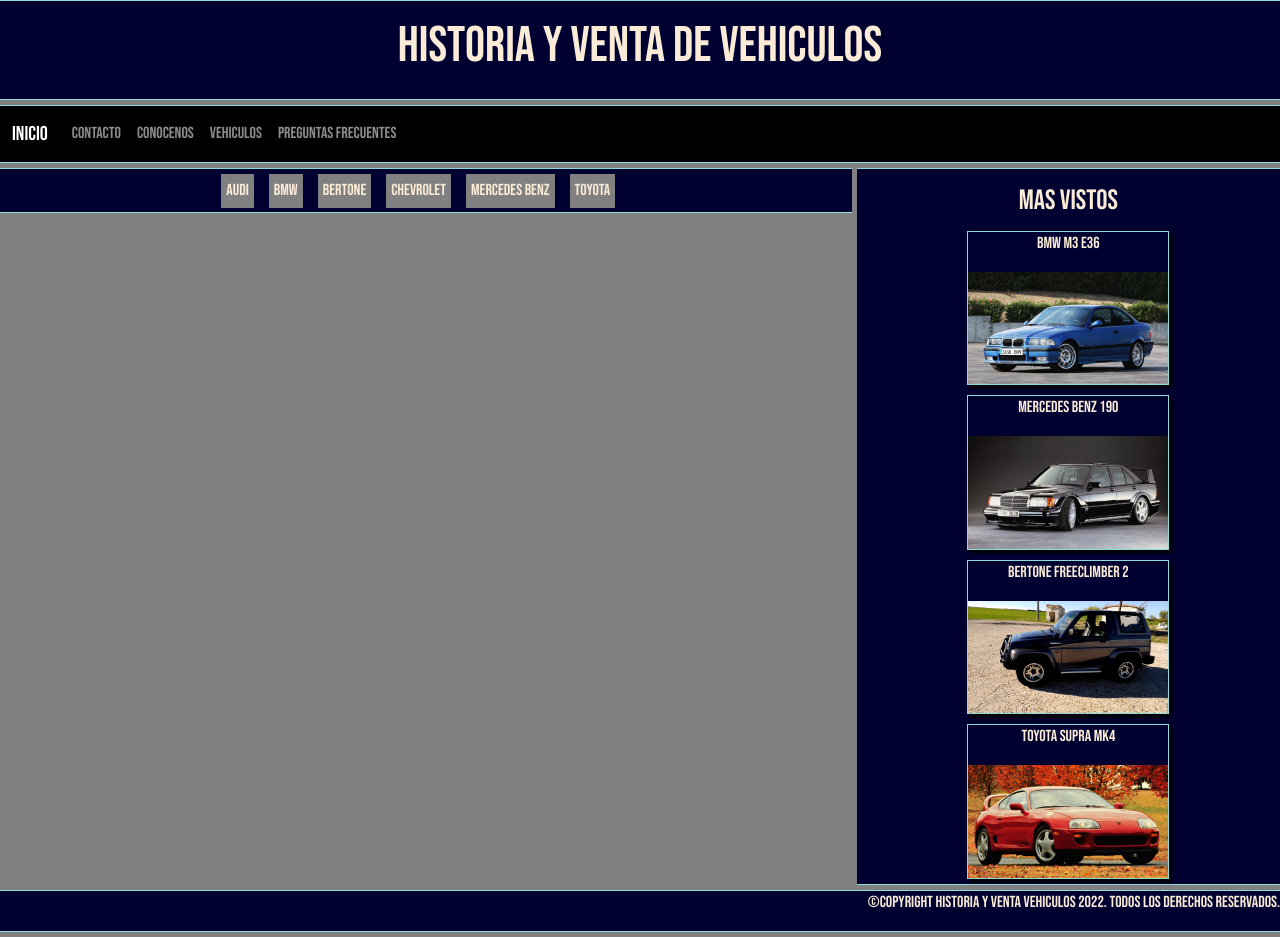
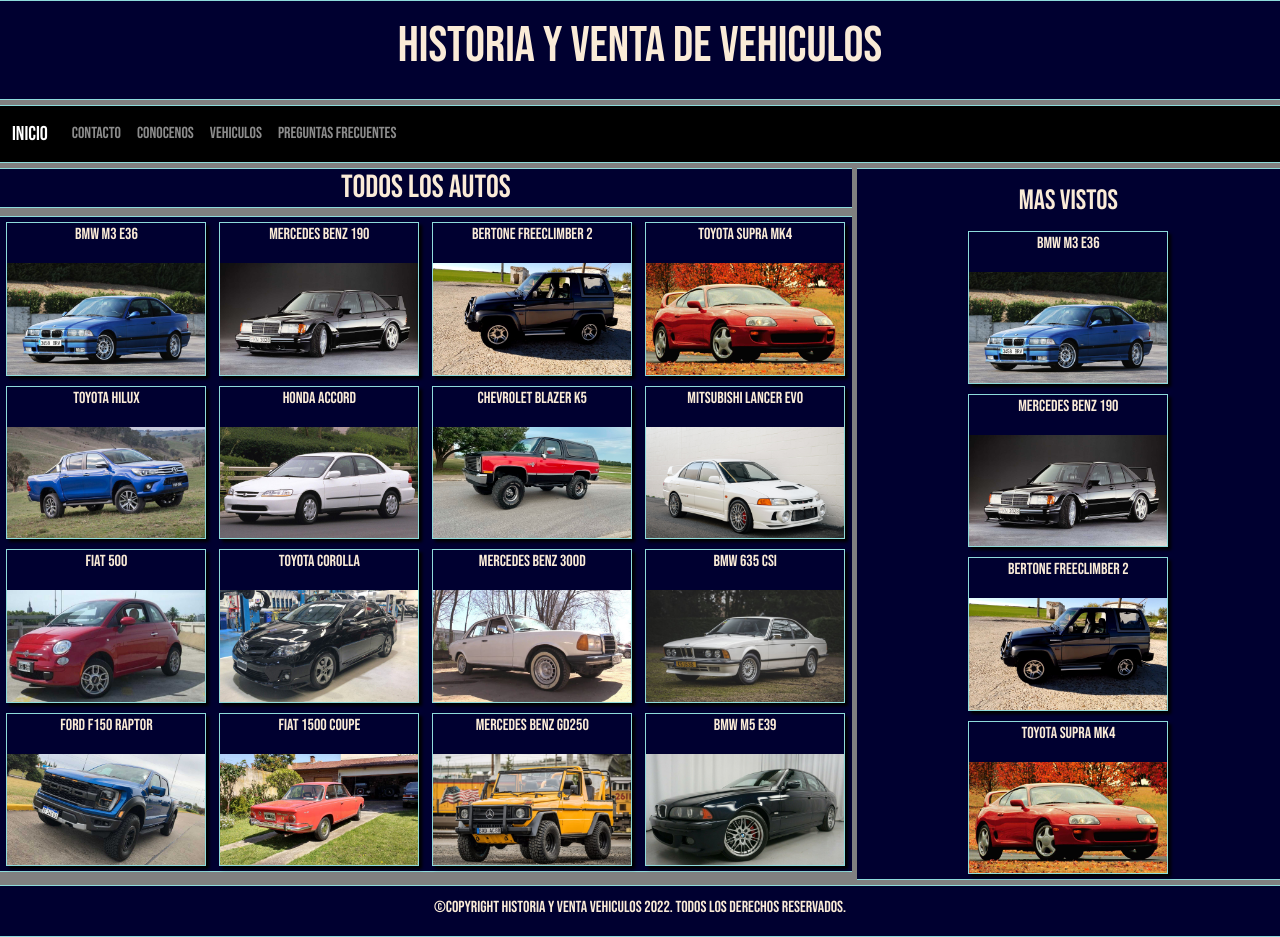
Before and after one commit to 90slucifer/HYVA, a website: page pages/vehiculos.html in a window 1280 px wide. Drawn offline with nearby package versions, Linux system fonts and the light colour scheme.

Commit message:
termino la pag de vehiculos

```diff
--- a/assets/scss/_media320.scss
+++ b/assets/scss/_media320.scss
@@ -73,28 +73,23 @@
         display: none;
     }
 
-    .listavehiculos{
-        position: sticky;
-        top: 0px;
-        width: 100%;
-        height: 45px;
+    .vt{
         color: antiquewhite;
         background-color: $color-principal;
         @extend .navegacion;
+        text-align: center;
+      }
+
+    .autos {
         display: flex;
-        justify-content: space-evenly;
-        align-items: center;
-        ul li{
-            display: inline-block;
-            background-color: $color-fondo;
-            padding: 5px;
-            margin-right: 15px;
-            transition: 1s;
-            li:hover{
-                background-color: $color-principal;
-            }
-        }
+        color: antiquewhite;
+        background-color: $color-principal;
+        @extend .navegacion;
+        text-align: center;
+        justify-content: center;
+        flex-direction: column;
     }
+
     .boxpreguntas {
         display: flex;
         @extend .navegacion;
@@ -107,10 +102,15 @@
     }
 
     .pie{
+        display: flex;
         color: antiquewhite;
         background-color: $color-principal;
         @extend .navegacion;
         padding-left: 15px;
         text-align: right;
+        justify-content: center;
+        p{
+            padding-top: 10px;
+        }
     }
 }
--- a/assets/scss/_media720.scss
+++ b/assets/scss/_media720.scss
@@ -88,24 +88,31 @@
             height: 500px;
         }
     }
-
-    .listavehiculos{
-        position: sticky;
-        top: 0px;
-        width: 100%;
-        height: 45px;
+    .vt{
         color: antiquewhite;
         background-color: $color-principal;
         @extend .navegacion;
+        text-align: center;
+      }
+    .vehiculos{
         display: flex;
-        justify-content: space-evenly;
-        align-items: center;
-        ul li{
-            display: inline-block;
-            background-color: $color-fondo;
-            padding: 5px;
-            margin-right: 15px;
-        }
+        color: antiquewhite;
+        background-color: $color-principal;
+        @extend .navegacion;
+        justify-content: space-around;
+        align-content: space-around;
+        flex-wrap: wrap;
+    }
+    .autos {
+        display: flex;
+        max-width: 200px;
+        max-height: 200px;
+        color: antiquewhite;
+        background-color: $color-principal;
+        @extend .navegacion;
+        text-align: center;
+        justify-content: center;
+        flex-direction: column;
     }
 
     .boxpreguntas {
@@ -125,10 +132,15 @@
     }
 
     .pie{
+        display: flex;
         color: antiquewhite;
         background-color: $color-principal;
         @extend .navegacion;
         padding-left: 15px;
         text-align: right;
+        justify-content: center;
+        p{
+            padding-top: 10px;
+        }
     }
     }
--- a/pages/vehiculos.html
+++ b/pages/vehiculos.html
@@ -44,16 +44,73 @@
       </nav>
 
     <main>
-        <article class="listavehiculos">
-            <ul class="nav">
-                <li>Audi</li>
-                <li>BMW</li>
-                <li>Bertone</li>
-                <li>Chevrolet</li>
-                <li>Mercedes Benz</li>
-                <li>Toyota</li>
-            </ul>
-        </article>
+        <h2 class="vt"> Todos Los Autos</h2>
+        <div class="vehiculos">
+          <div class="autos">
+            <p>BMW M3 E36</p>
+            <img src="../assets/img/BMW_M3_E36_1.jpg">
+          </div>
+          <div class="autos">
+            <p>Mercedes Benz 190</p>
+            <img src="../assets/img/MERCEDES_190_1.jpg">
+          </div>
+          <div class="autos">
+            <p>Bertone Freeclimber 2</p>
+            <img src="../assets/img/Bertone_Freeclimber_2_1.jpg">
+          </div>
+          <div class="autos">
+            <p>Toyota Supra MK4</p>
+            <img src="../assets/img/Toyota_Supra_mk4.jpg">
+          </div>
+          <div class="autos">
+            <p>TOYOTA HILUX</p>
+            <img src="../assets/img/Toyota_hilux.jpg">
+          </div>
+          <div class="autos">
+            <p>HONDA ACCORD</p>
+            <img src="../assets/img/Honda_Accord.jpg">
+          </div>
+          <div class="autos">
+            <p>CHEVROLET BLAZER K5</p>
+            <img src="../assets/img/Blazer_k5.jpg">
+          </div>
+          <div class="autos">
+            <p>MITSUBISHI LANCER EVO</p>
+            <img src="../assets/img/Lancer_evo.jpg">
+          </div>
+          <div class="autos">
+            <p>FIAT 500</p>
+            <img src="../assets/img/fiat_500.jpg">
+          </div>
+          <div class="autos">
+            <p>TOYOTA COROLLA</p>
+            <img src="../assets/img/toyota_corolla.jpg">
+          </div>
+          <div class="autos">
+            <p>MERCEDES BENZ 300D</p>
+            <img src="../assets/img/mercedes_300d.jpg">
+          </div>
+          <div class="autos">
+            <p>BMW 635 CSI</p>
+            <img src="../assets/img/BMW_635_CSI.jpg">
+          </div>
+          <div class="autos">
+            <p>FORD F150 RAPTOR</p>
+            <img src="../assets/img/FORD_RAPTOR.jpg">
+          </div>
+          <div class="autos">
+            <p>FIAT 1500 COUPE</p>
+            <img src="../assets/img/Fiat_1500.jpg">
+          </div>
+          <div class="autos">
+            <p>MERCEDES BENZ GD250</p>
+            <img src="../assets/img/mercedes_gd250.jpg">
+          </div>
+          <div class="autos">
+            <p>BMW M5 E39</p>
+            <img src="../assets/img/BMW_M5_E39.jpg">
+          </div>
+        </div>
     </main>
 
     <aside>
```
Also changed, not shown: assets/css/style.css, assets/img/BMW_635_CSI.jpg (added), assets/img/BMW_M5_E39.jpg (added), assets/img/Blazer_k5.jpg (added), assets/img/FORD_RAPTOR.jpg (added), assets/img/Fiat_1500.jpg (added), assets/img/Honda_Accord.jpg (added), assets/img/Lancer_evo.jpg (added), assets/img/Toyota_hilux.jpg (added), assets/img/fiat_500.jpg (added), assets/img/mercedes_300d.jpg (added), assets/img/mercedes_gd250.jpg (added), assets/img/toyota_corolla.jpg (added).
